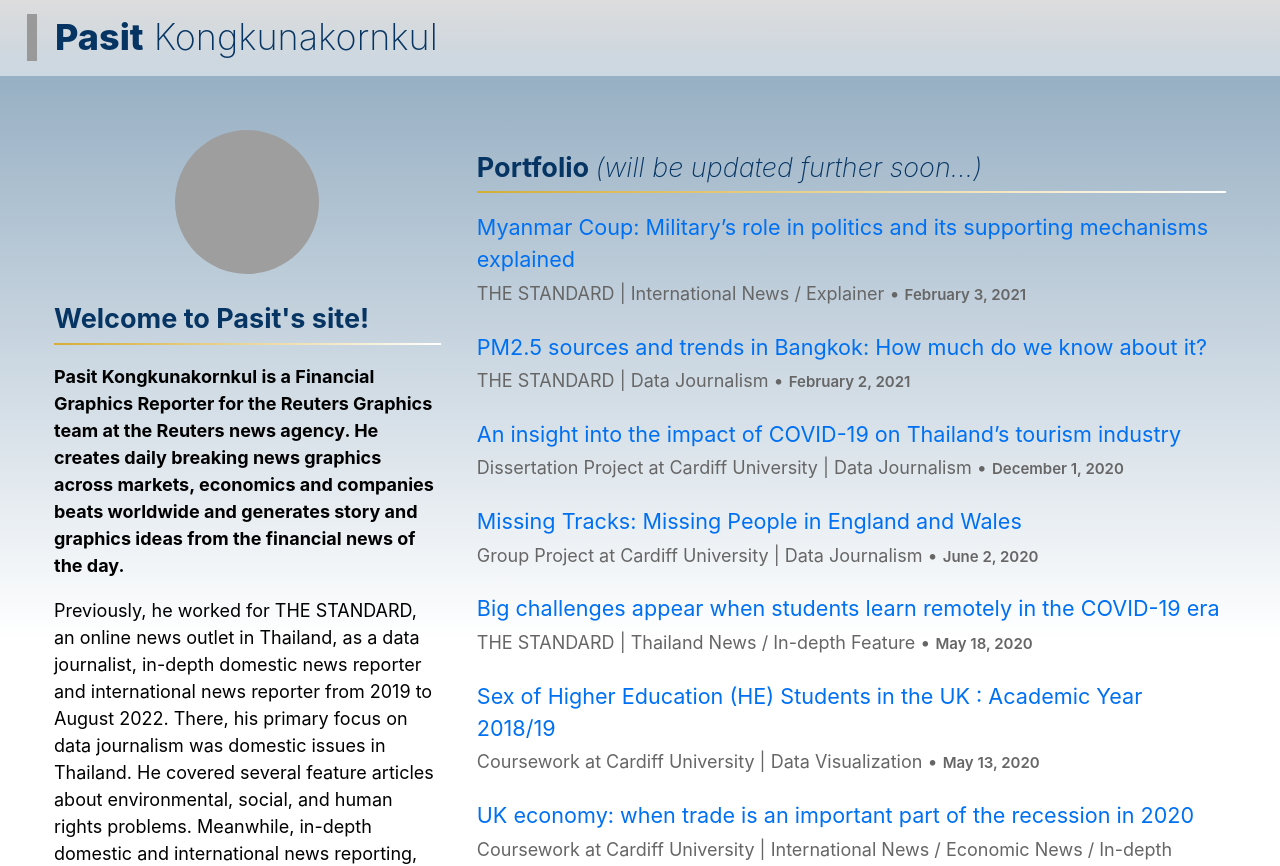
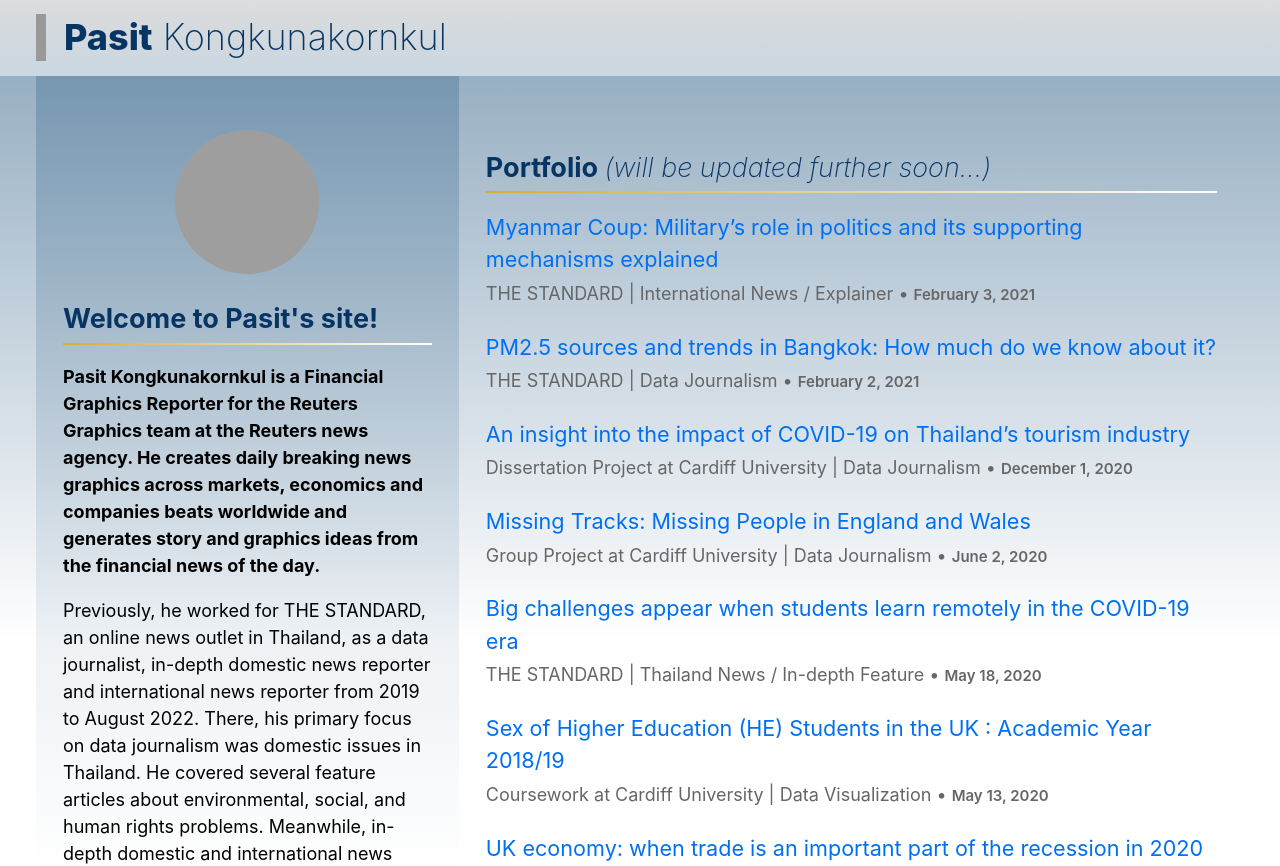
Before and after one commit to pasitk/pasitk.github.io-2022, a Next.js app: page / in a window 1280 px wide. Shown: the top 866 px of the page. Built offline with nearby package versions, Linux system fonts and the light colour scheme; grey boxes are pictures that could not be loaded.

Commit message:
Adjust bg 10

```diff
--- a/components/layout.module.css
+++ b/components/layout.module.css
@@ -1,7 +1,7 @@
 .container {
   max-width: 100%;
   padding: 0 2rem;
-  margin: 3rem auto 4rem;
+  margin: 0 auto;
 }
 
 .homePage {
@@ -43,7 +43,7 @@
   color: #073563;
   background: #DDDDDD;
   background: linear-gradient(180deg, rgba(221,221,221,1) 0%, rgba(255,255,255,0.5) 100%);
-  padding: 0.8rem 1.5rem 0.8rem 1.5rem;
+  padding: 0.8rem 2rem 0.8rem 2rem;
   /* box-shadow: 0px 4px 16px 0px rgba(0, 0, 0, 0.3); */
   /* border-bottom: 1px double #999999; */
 }
--- a/styles/utils.module.css
+++ b/styles/utils.module.css
@@ -1,7 +1,8 @@
 .aside {
   display: inline-block;
   width: 35%;
-  padding: 0 1rem;
+  padding: 3rem 1.5rem;
+  background-image: linear-gradient(rgba(21,76,121,.25),rgba(21,76,121,0) 100vh);
 }
 
 .bodyExcludeHeader {
@@ -125,7 +126,7 @@
 .main {
   display: inline-block;
   width: 65%;
-  padding: 0 1rem;
+  padding: 3rem 1.5rem;
 }
 
 .mainHeadColor {
```
Also changed, not shown: 14 other files (tests, documents, lock files or other folders).
